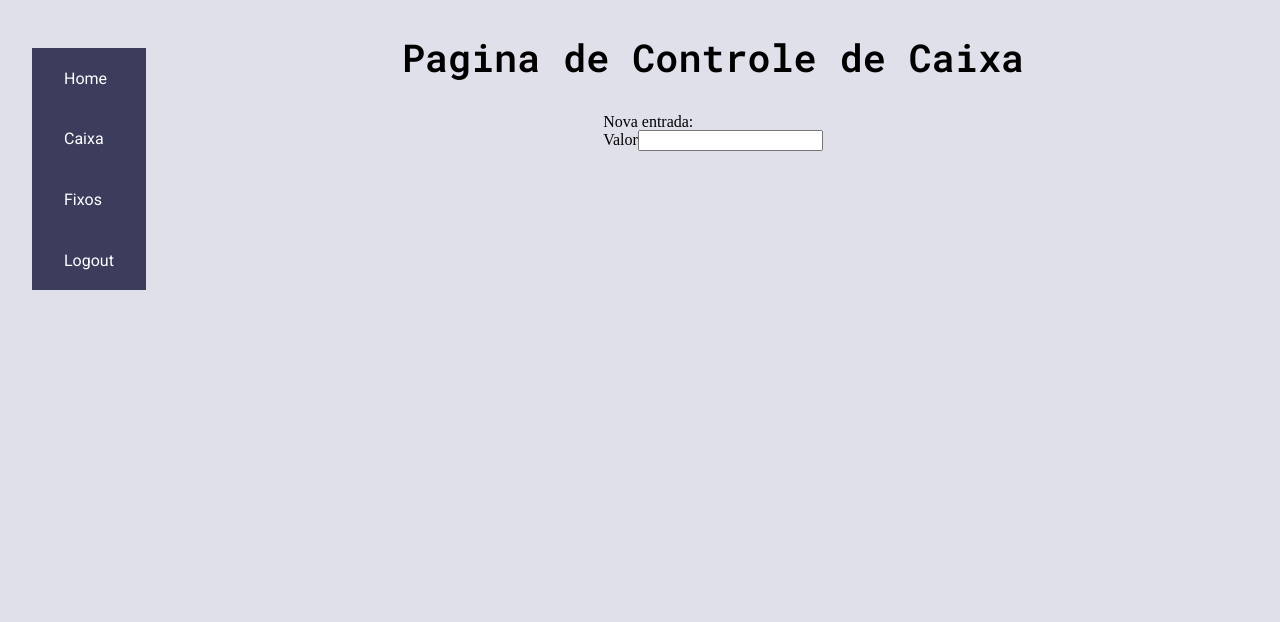
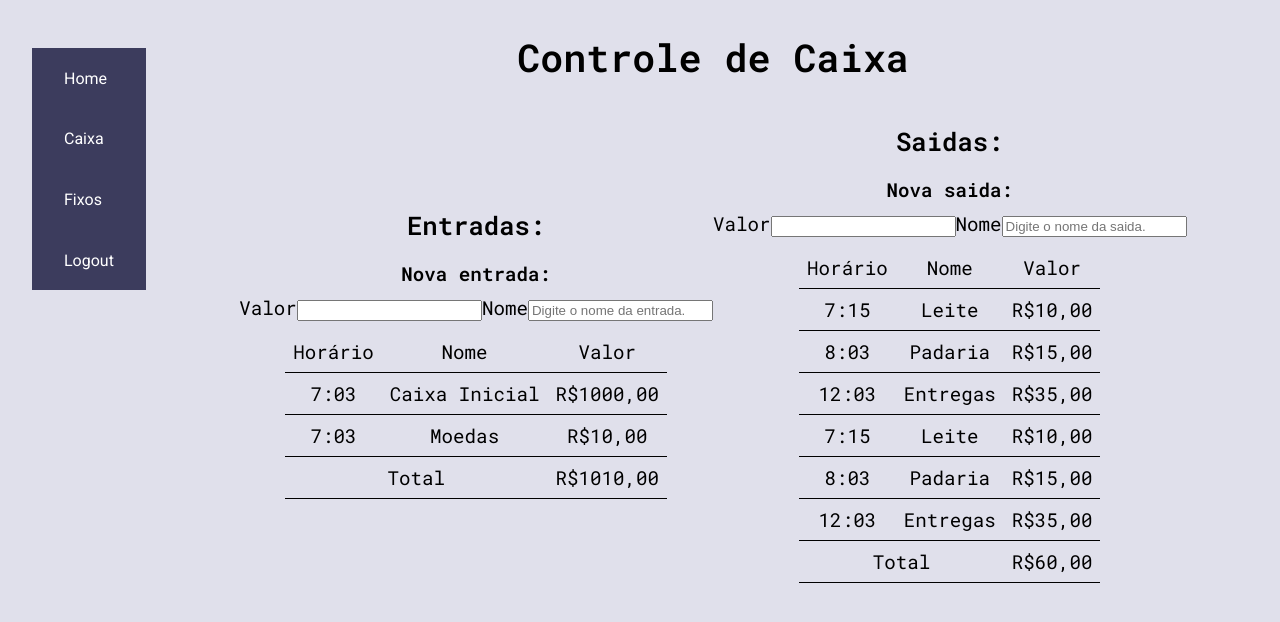
Before and after one commit to GSSiqueira/idl-web, a React (Create React App) app: page /caixa in a window 1280 px wide. Shown: the top 622 px of the page. Built offline with nearby package versions, Linux system fonts and the light colour scheme.

Commit message:
Flux page Improvements

```diff
--- a/src/App.css
+++ b/src/App.css
@@ -134,6 +134,31 @@ body {
   padding-right: 5%;
 }
 
+h1 {
+  font: 700 2.4rem 'Roboto Mono';
+  margin: 2rem auto;
+  text-align: center;
+}
+
+h2 {
+  font: 700 1.6rem 'Roboto Mono';
+  margin: 0.6rem auto;
+
+  text-align: center;
+}
+
+h3 {
+  font: 700 1.2rem 'Roboto Mono';
+  margin: 0.6rem auto;
+
+  text-align: center;
+}
+
+p {
+  font: 400 1.2rem 'Roboto Mono';
+  margin: 0.6rem auto;
+}
+
 :root {
   --header-color: #3c3c5d;
   --header-color-hover: #28283e;
--- a/src/pages/Flux/index.tsx
+++ b/src/pages/Flux/index.tsx
@@ -8,12 +8,101 @@ function Flux() {
     <>
       <Header />
       <main className="container">
-        <h1 className="main-title">Pagina de Controle de Caixa</h1>
-        <form>
-          <h2>Nova entrada:</h2>
-          <label>Valor</label>
-          <input type="number" />
-        </form>
+        <h1 className="main-title">Controle de Caixa</h1>
+        <section className="influx-section">
+          <h2>Entradas:</h2>
+          <form>
+            <h3>Nova entrada:</h3>
+            <label>Valor</label>
+            <input type="number" />
+            <label>Nome</label>
+            <input type="text" placeholder="Digite o nome da entrada." />
+          </form>
+          <table>
+            <thead>
+              <tr>
+                <th>Horário</th>
+                <th>Nome</th>
+                <th>Valor</th>
+              </tr>
+            </thead>
+            <tbody>
+              <tr>
+                <td>7:03</td>
+                <td>Caixa Inicial</td>
+                <td>R$1000,00</td>
+              </tr>
+              <tr>
+                <td>7:03</td>
+                <td>Moedas</td>
+                <td>R$10,00</td>
+              </tr>
+            </tbody>
+            <tfoot>
+              <tr>
+                <td colSpan={2}>Total</td>
+                <td>R$1010,00</td>
+              </tr>
+            </tfoot>
+          </table>
+        </section>
+        <section className="outflux-section">
+          <h2>Saidas:</h2>
+          <form>
+            <h3>Nova saida:</h3>
+            <label>Valor</label>
+            <input type="number" />
+            <label>Nome</label>
+            <input type="text" placeholder="Digite o nome da saida." />
+          </form>
+          <table>
+            <thead>
+              <tr>
+                <th>Horário</th>
+                <th>Nome</th>
+                <th>Valor</th>
+              </tr>
+            </thead>
+            <tbody>
+              <tr>
+                <td>7:15</td>
+                <td>Leite</td>
+                <td>R$10,00</td>
+              </tr>
+              <tr>
+                <td>8:03</td>
+                <td>Padaria</td>
+                <td>R$15,00</td>
+              </tr>
+              <tr>
+                <td>12:03</td>
+                <td>Entregas</td>
+                <td>R$35,00</td>
+              </tr>
+              <tr>
+                <td>7:15</td>
+                <td>Leite</td>
+                <td>R$10,00</td>
+              </tr>
+              <tr>
+                <td>8:03</td>
+                <td>Padaria</td>
+                <td>R$15,00</td>
+              </tr>
+              <tr>
+                <td>12:03</td>
+                <td>Entregas</td>
+                <td>R$35,00</td>
+              </tr>
+            </tbody>
+            <tfoot>
+              <tr>
+                <td colSpan={2}>Total</td>
+                <td>R$60,00</td>
+              </tr>
+            </tfoot>
+          </table>
+        </section>
       </main>
     </>
   );
--- a/src/pages/Flux/styles.css
+++ b/src/pages/Flux/styles.css
@@ -0,0 +1,47 @@
+main {
+  display: flex;
+  flex-flow: column wrap;
+}
+
+.main-title {
+  width: 70%;
+}
+
+table,
+label {
+  font: 400 1.2rem 'Roboto Mono';
+  margin: 0.6rem auto;
+}
+
+table tr {
+  text-align: center;
+  border-bottom: 1px solid black;
+}
+
+th,
+td {
+  padding: 0.5rem;
+}
+
+@media screen and (min-width: 1024px) {
+  main {
+    display: grid;
+    grid-template-columns: 1fr 1fr;
+    grid-template-rows: auto;
+    grid-template-areas:
+      'title title'
+      'influx outflux';
+  }
+
+  .influx-section {
+    grid-area: influx;
+  }
+
+  .outflux-section {
+    grid-area: outflux;
+  }
+
+  .main-title {
+    grid-area: title;
+  }
+}
--- a/src/pages/Home/styles.css
+++ b/src/pages/Home/styles.css
@@ -12,18 +12,3 @@ section {
   align-items: center;
   justify-content: center;
 }
-
-.main-title {
-  font: 700 2.4rem 'Roboto Mono';
-  margin: 2rem auto;
-}
-
-.secondary-title {
-  font: 700 1.6rem 'Roboto Mono';
-  margin: 0.6rem auto;
-}
-
-.content-text {
-  font: 400 1.2rem 'Roboto Mono';
-  margin: 0.6rem auto;
-}
```
